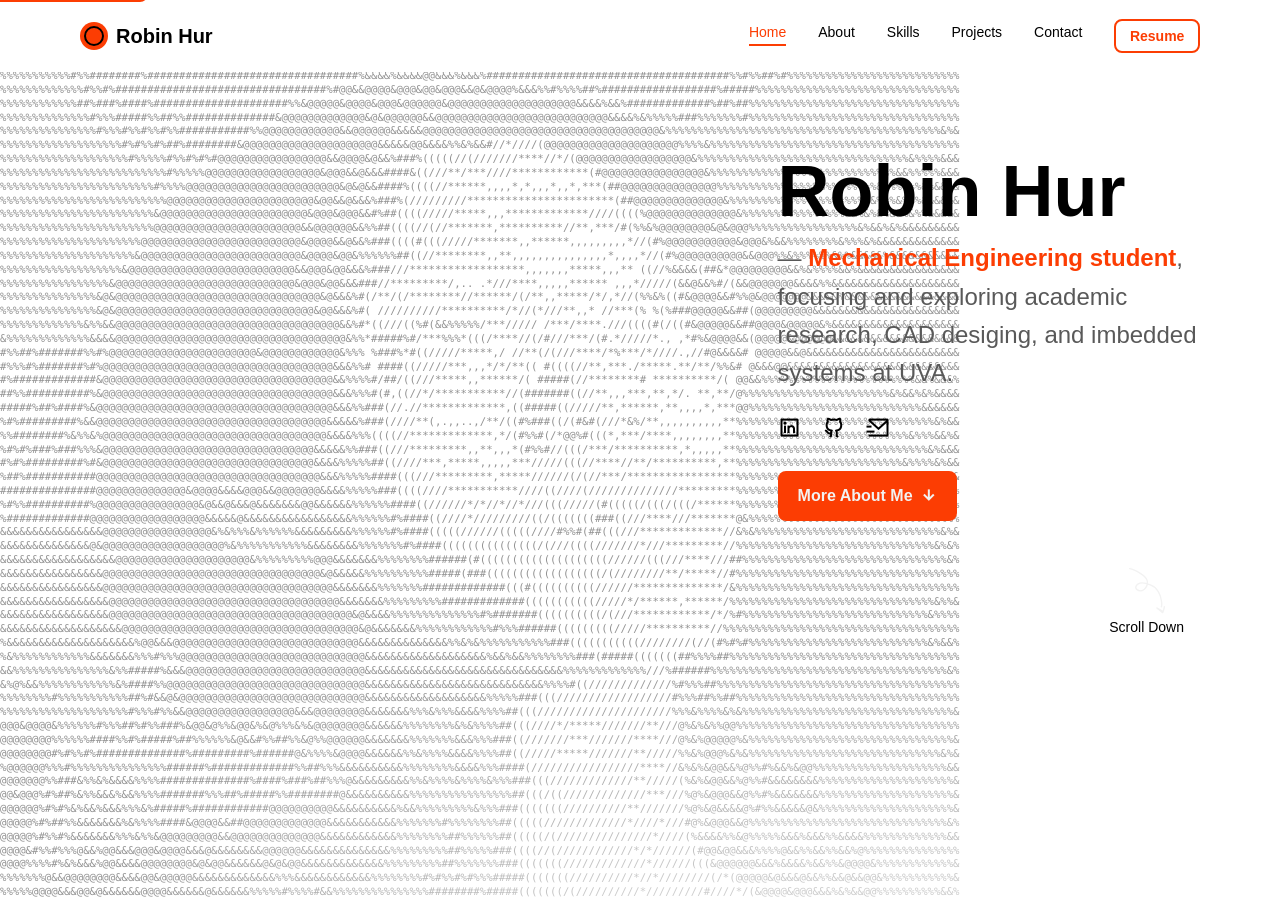
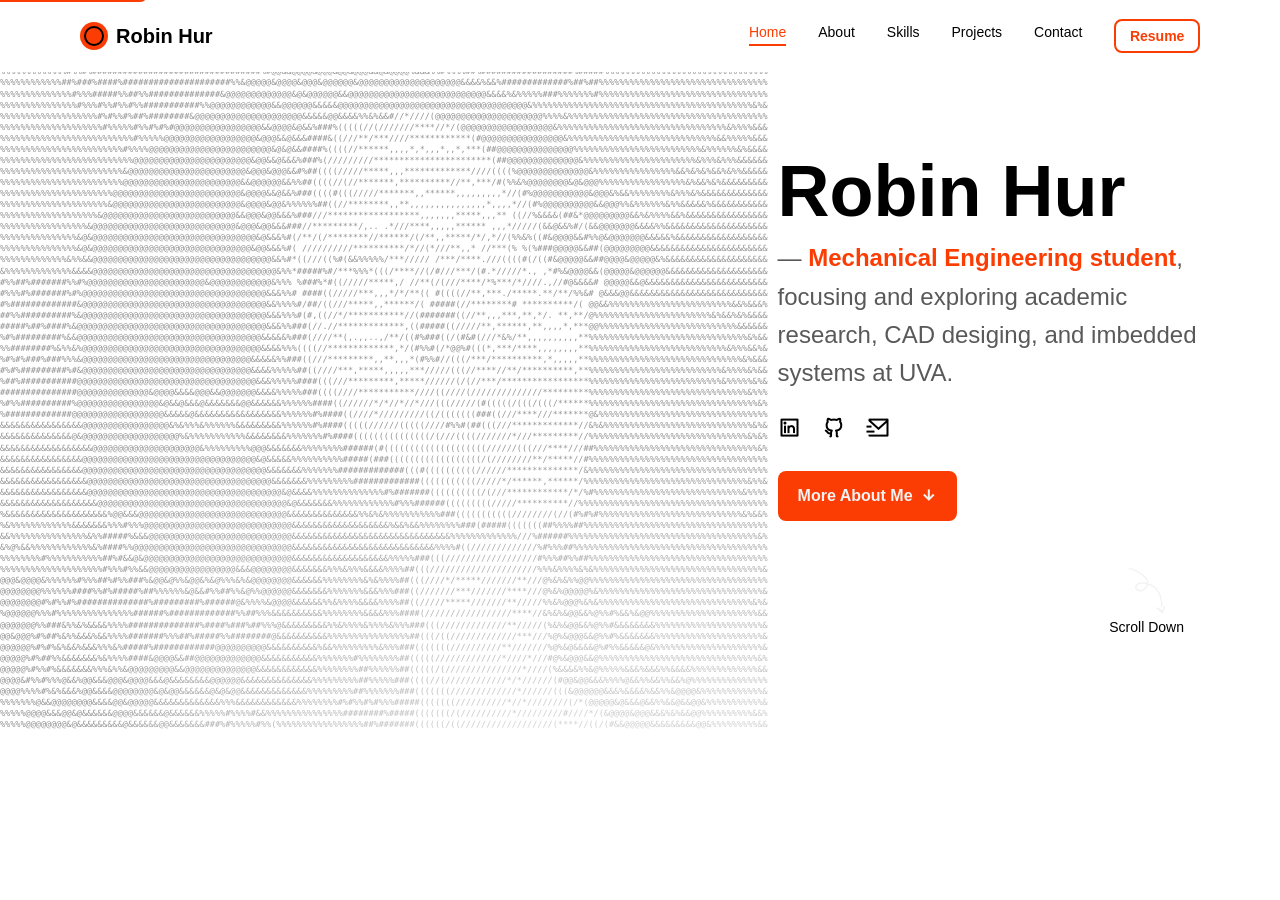
Before and after one commit to RobinKHur/RobinKHur.github.io, a Jekyll site: the page built from index.html, in a window 1280 px wide and 900 px high. Built offline with Jekyll 4.4.1, drawn with Linux system fonts in a browser that asks for light colours; some web fonts are replaced.

Commit message:
Add files via upload

```diff
--- a/css/styles.css
+++ b/css/styles.css
@@ -274,8 +274,8 @@ button { font-family: inherit; cursor: pointer; border: none; background: none;
      - `overflow` was changed from `hidden` to `visible` so the absolutely-positioned `.home__scroll` (which extends `translateY(50%)` below `.home`'s bottom edge at >=1150px) can render outside the section box. The ASCII art itself doesn't bleed: it is anchored with `inset: 0` directly to `.home`, so its visible box still equals the section box either way. */
   position: relative;
   z-index: 1;
-  /* Min-height further extended (1.25×) from the previous clamp(875px, 75vh, 1625px) → clamp(1094px, 75vh, 2031px) to keep pace with the latest ASCII font bump. Floor and ceiling scale 1.25× (875 → 1094, 1625 → 2031); vh stays at 75 so the home height scales proportionally to viewport on mobile/tablet rather than dominating it. At the ASCII ceiling (18.09px font × 1.3 line-height × 63 lines ≈ 1482px pre height) sits with ~550px of breathing room under the 2031px home ceiling; the bottom-fade mask layer terminates the figure softly at the home's bottom edge so any small overflowing residual is invisible. */
-  min-height: clamp(1094px, 75vh, 2031px);
+  /* Min-height floor 875 / ceiling 1625 (vh=75 keeps mobile proportional). At the ASCII ceiling (14.47px font × 1.3 × 63 ≈ 1185.1px pre height) the figure sits with ~440px breathing room under the 1625px ceiling; the bottom-fade mask layer terminates any small overflowing residual softly at the home's bottom edge. */
+  min-height: clamp(875px, 75vh, 1625px);
 }
 
 .home__container {
@@ -283,9 +283,9 @@ button { font-family: inherit; cursor: pointer; border: none; background: none;
   row-gap: 1.5rem;
 }
 
-/* ASCII self-portrait as a faded backdrop that fills the entire home section — anchors to `.home` directly (not `.home__container`) so inset:0 spans the full window width, which is why the figure now touches the left edge. position:absolute + z-index:0 puts it behind the bio block; opacity 0.65 + a right-side mask gradient (full opaque to 14%, mid fade through 35%, fully transparent by 55%) keeps the figure dominant on the left before fading into the bio column.
+/* ASCII self-portrait as a faded backdrop that fills the entire home section — anchors to `.home` directly (not `.home__container`) so inset:0 spans the full window width, putting the figure flush against the left edge. position:absolute + z-index:0 places it behind the bio block; opacity 0.65 + a right-side mask gradient (full opaque to 7%, mid fade through 16%, fully transparent by 40%) keeps the figure visually anchored to the left before fading away well before the bio column starts.
 
-   Bio column math: container max-width 1120px is centered (or fills the viewport on narrower screens), with a 1.5fr/1fr grid + 4rem column gap at >=1150. The bio column starts at ≈57.8–58.8% of the home section width and ends at ≈88.9% (the container's right edge). Setting `transparent` at 55% puts the figure at 0% opacity from there onward, so the bio column has zero visual competition — the figure genuinely fades "into" the bio text rather than competing behind it. Pulling the stops inward (vs the earlier 16%/45%/80% in commit history) was needed because the 1.5× font bump made the residual ~30% opacity at the bio-column edge hit harder.
+   Bio column geometry: container max-width 1120px is centered (or fills the viewport on narrower screens), with a 1.5fr/1fr grid + 4rem column gap at >=1150. The bio column starts at ≈57.8–58.8% of the home section width and ends at ≈88.9% (the container's right edge). The 40% transparent stop leaves an 18-20% safe-zone where the figure is fully gradient-transparent before bio text appears — the figure fades "into" the bio text rather than competing behind it.
 
    - `pointer-events: none` so clicks pass through to anything layered above.
    - `user-select: none` so dragging the cursor across the figure doesn't highlight the ASCII glyphs — the figure is decorative (`aria-hidden="true"`) and selection is a UX defect. user-select inherits per the CSS UA stylesheet, so the inner .home__ascii-art__pre also can't be highlighted from a parent-level setting. */
@@ -297,23 +297,25 @@ button { font-family: inherit; cursor: pointer; border: none; background: none;
   pointer-events: none;
   user-select: none;
   opacity: 0.65;
-  /* Two mask gradients stacked: the horizontal layer fades right from 10% / 22% / 50% to clear the bio column (1.5fr:1fr grid in a centered 1120px container, bio starts ~58% of viewport at 1440 — measured); the bottom layer fades down from 60%/100% so the figure ends smoothly at the bottom of the home section instead of being clipped against whatever comes below. CSS `mask-image` with multiple comma-separated layers intersects them — the figure is visible only where BOTH layers are opaque, giving roughly a top-left rectangle with a soft right edge and a soft bottom edge. The -webkit- and unprefixed entries must stay in lockstep.
+  /* Two mask gradients stacked (stops are % of section height since both anchor to .home__ascii-art inset:0): the horizontal layer fades right from 7% / 16% / 40% to clear the bio column (1.5fr:1fr grid in a centered 1120px container, bio measured ~58-60% of viewport at 1440); the bottom layer fades down from 50% / 80% / 100% so the figure's lower half dissolves softly across the bottom 50% of the home section. Sample points (with figure opacity 0.65): α(50%) = 1.0 ⇒ 65% effective; α(80%) = 0.5 ⇒ 32.5% effective; α(100%) = 0 ⇒ 0. The 3-stop curve gives a smoother fade-out than a single 2-stop linear would. CSS `mask-image` with multiple comma-separated layers intersects them — the figure is visible only where BOTH layers are opaque, giving roughly a top-left rectangle with a soft right edge and a soft bottom edge. The -webkit- and unprefixed entries must stay in lockstep.
 
-     Pulled inward from the prior 14/35/55 stops because the 1.25× font bump made the residual ~0-9% alpha in the 50-55% tail (bio measured ~58-60% of viewport at 1440) reach just before the bio column noticeably. Linear interpolation:
-       - between the 0.55 (at 22%) and the 0 (at 50%) stops, alpha = 0.55 × (50 − x) / (50 − 22) for 22% ≤ x ≤ 50%.
-       - at x = 50%: alpha = 0 (clean exit before bio at ~58-60%).
-       - at x = 44%: alpha = 0.55 × 6/28 ≈ 0.118, and visible after .home__ascii-art opacity 0.65 ⇒ ~7.6% effective — already a hairline, well below the prior reading threshold.
-     The 10% opaque-start keeps the figure visually anchored to the left edge where it reads strongest, while still fading across ~40% of viewport (50% − 10%) before becoming transparent. */
-  -webkit-mask-image: linear-gradient(to right, black 10%, rgba(0, 0, 0, 0.55) 22%, transparent 50%),
-                      linear-gradient(to bottom, black 60%, transparent 100%);
-          mask-image: linear-gradient(to right, black 10%, rgba(0, 0, 0, 0.55) 22%, transparent 50%),
-                      linear-gradient(to bottom, black 60%, transparent 100%);
+     Stops are chosen to leave the bio column completely figure-free: at x = 40% (transparent stop), alpha reaches 0 — bio column starts at ~58-60% of viewport, so an ~18-20% safe-zone of fully gradient-transparent space precedes any bio text.     The figure renders at its full 0.65 element opacity only up to 7%; past that the mask alpha decreases, leaving a long, soft fade tail. Linear interpolation:
+       - between 16% (α=0.55) and 40% (α=0): alpha = 0.55 × (40 − x) / (40 − 16) for 16% ≤ x ≤ 40%.
+       - at x = 40%: alpha = 0 (clean exit).
+       - at x = 28%: alpha = 0.55 × 12/24 = 0.275, and visible after .home__ascii-art opacity 0.65 ⇒ ~17.9% effective.
+       - at x = 34%: alpha = 0.55 × 6/24 ≈ 0.1375, ⇒ ~8.9% effective — hairline.
+     The bio column starts at ~58-60% of viewport, giving ~18-20% safe-zone of fully transparent gradient before any bio text appears. */
+  -webkit-mask-image: linear-gradient(to right, black 7%, rgba(0, 0, 0, 0.55) 16%, transparent 40%),
+                      linear-gradient(to bottom, black 50%, rgba(0, 0, 0, 0.5) 80%, transparent 100%);
+          mask-image: linear-gradient(to right, black 7%, rgba(0, 0, 0, 0.55) 16%, transparent 40%),
+                      linear-gradient(to bottom, black 50%, rgba(0, 0, 0, 0.5) 80%, transparent 100%);
 }
 
 .home__ascii-art__pre {
   font-family: ui-monospace, "SF Mono", Menlo, Consolas, "Courier New", monospace;
-  /* Fourth pass: the user asked for a 25% bump from the current clamp(4.14px, 0.665vw, 14.47px). Three new values are produced by multiplying each axis of the current clamp by 1.25 (no rounding-up) so the proportional scale is preserved: floor = 4.14 × 1.25 = 5.175; vw = 0.665 × 1.25 = 0.83125; ceiling = 14.47 × 1.25 = 18.0875. `clamp(5.18px, 0.831vw, 18.09px)` produces a ≈66.8% figure width at 1440 — a clean +25% scale of the prior 53.5% step (1.25 × 53.5 ≈ 66.9%). Asserted computed font sizes at common viewports: 1440→11.9664px ≈ 11.965 (134 × 0.6 × 11.9664 ≈ 962.1px → 962/1440 ≈ 66.8% width), 1920→15.9552px, 1200→9.972px, 1024→8.5094px ≈ 8.507, 768→6.3821px, 375→3.116..5.18px (the 5.18 floor takes precedence below ≈623 viewport). The figure scales linearly with viewport (within the floor/ceiling), so the proportional ~66.8% width holds across breakpoints — a clean 1.25× of the prior step rather than another midpoint guess. History of clamps: 22/2.6/48 → 11/1.3/24 → 5.5/0.65/12 → 2.75/0.325/6 → 3.4375/0.40625/7.5 → 5.15625/0.609/11.25 → 6.45/0.76/14.06 → 8.06/0.95/17.58 → 6.05/0.71/13.19 → 4.54/0.53/9.89 → 4/0.71/16 → 4.5/0.62/13 → 4.27/0.62/12.945 → 4.14/0.665/14.47 → now 5.18/0.831/18.09 (×1.25 of the prior step). line-height:1.3 prevents glyph descenders clipping the row above. No max-width on the <pre> — `.home__ascii-art` is the positioning context (inset:0 spans the full section width). */
-  font-size: clamp(5.18px, 0.831vw, 18.09px);
+  /* clamp(4.14px, 0.665vw, 14.47px) — at 1440 renders ~53.5% of viewport (134 chars × 0.6 ratio × 9.576px ≈ 770.2px). Asserted computed sizes at common viewports: 1440→9.576px (≈53.5%), 1920→12.768px, 1200→7.98px, 1024→6.81px, 768→5.107px, 375→2.494..4.14px floor takes over below ≈622 viewport). Proportional ~53.5% width holds across breakpoints within the floor/ceiling. line-height:1.3 prevents glyph descenders clipping the row above. No max-width on the <pre> — `.home__ascii-art` is the positioning context (inset:0 spans the full section width). */
+
+  font-size: clamp(4.14px, 0.665vw, 14.47px);
   line-height: 1.3;
   color: var(--text-color);
   white-space: pre;
@@ -594,6 +596,10 @@ button { font-family: inherit; cursor: pointer; border: none; background: none;
 .projects__title {
   font-size: var(--h2-font-size);
   margin-bottom: 0.5rem;
+  /* Long titles (e.g. "Aerospace Material Testing Automation Dashboard" — ~50 chars; peptide research title is ~92 chars) wrap on the narrow 3-col layout at >=1150px. Without these, very long unhyphenatable strings can overflow the card horizontally. line-height:1.4 keeps 2-3 line stacks readable without cramping glyphs. h3 inherits the body's line-height:1.6 by default — explicit 1.4 trims the title block slightly. */
+  word-wrap: break-word;
+  overflow-wrap: anywhere;
+  line-height: 1.4;
 }
 
 .projects__title a {
@@ -920,14 +926,11 @@ button:focus-visible {
   .nav__link { font-size: var(--h3-font-size); }
 }
 
-/* For small devices — the bio block sits below the ASCII not beside it, so fade the
-   bottom edge of the backdrop instead of the right edge that desktop uses.
-   Stops mirror the tightened desktop intent: opaque top, full fade-out before the bio sits.
-   Pulled inward from 22/58/92 → 12/22/32 because at the floor font size (5.18px) on a 375×812 viewport the .home min-height is 1094px (clamp floor) while the figure pre-height is 5.18 × 1.3 × 63 ≈ 424.2px ≈ 38.8% of section height. So the bio block sits on top from ~39% downward. The prior 92% transparent-stop left the figure ~78% opaque at the bio's top edge (interpolated alpha at 39% between 22% stop alpha 1 and 58% stop alpha 0.55: 1 − 0.472 × 0.45 ≈ 0.788 → ~51% effective after the 0.65 element opacity) — heavy bleed. New 12/22/32 stops put the figure fully transparent at 32% of section height — a 7% buffer above the bio block top — while keeping the figure dominant on the top 12% of the section. */
+/* For small devices — bio block sits below the ASCII not beside it, so the bottom edge of the backdrop fades instead of the right edge that desktop uses. Stops chosen so the bio block is completely figure-free: at x = 30% (transparent stop), alpha reaches 0 — bio block top sits at ~39% of section height (figure pre-height at floor font 4.14 × 1.3 × 63 = 339.1px in a 875px section), so an ~9% safe-zone of fully gradient-transparent space precedes any bio text. Figure renders at its full 0.65 element opacity only up to 10%; past that the mask alpha decreases — same fade curve shape as desktop but mirrored vertically. */
 @media screen and (max-width: 767px) {
   .home__ascii-art {
-    -webkit-mask-image: linear-gradient(to bottom, black 12%, rgba(0, 0, 0, 0.55) 22%, transparent 32%);
-            mask-image: linear-gradient(to bottom, black 12%, rgba(0, 0, 0, 0.55) 22%, transparent 32%);
+    -webkit-mask-image: linear-gradient(to bottom, black 10%, rgba(0, 0, 0, 0.55) 20%, transparent 30%);
+            mask-image: linear-gradient(to bottom, black 10%, rgba(0, 0, 0, 0.55) 20%, transparent 30%);
   }
 }
 
```
